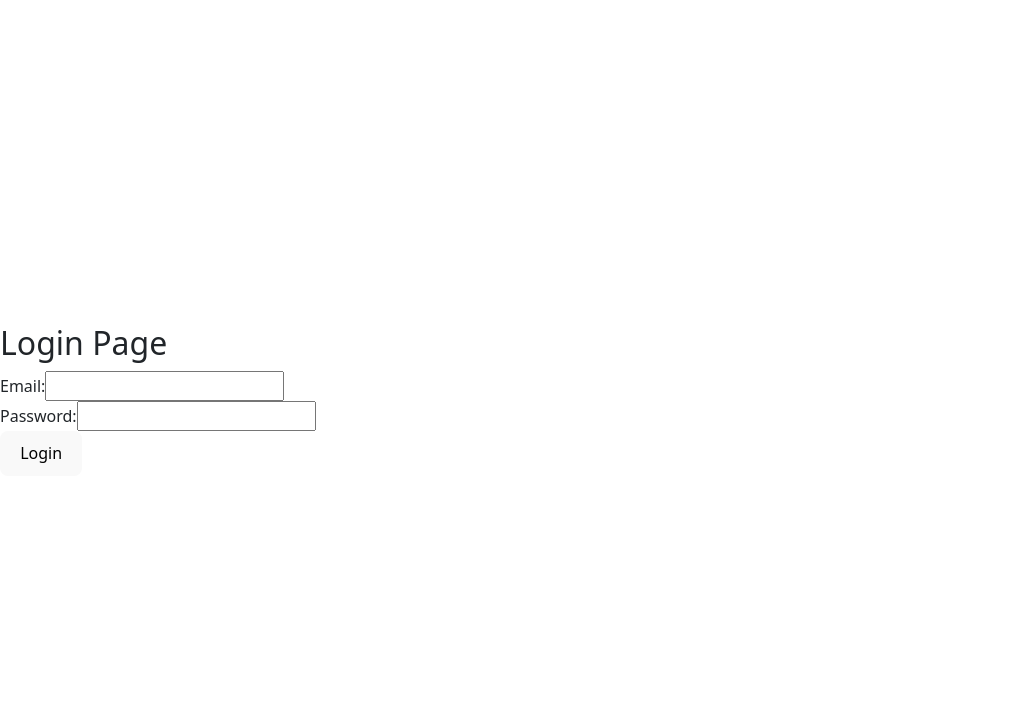
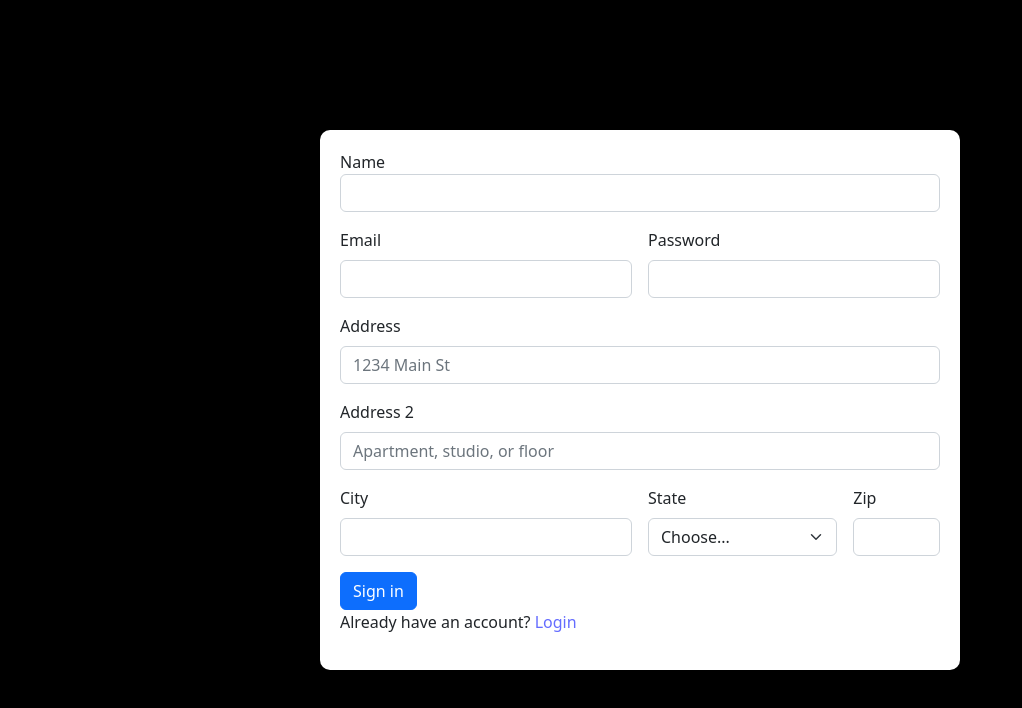
Before and after one commit to MalavyaRaval/Virtual-Events, a React (Vite) app: page /login in a window 1280 px wide. Shown: the top 708 px of the page, without its empty margins (0-1022 px from the left). Built offline with nearby package versions, Linux system fonts and the light colour scheme; the HTML template or start-up script is replaced by a standard one.

Commit message:
Router Fix

```diff
--- a/src/App.jsx
+++ b/src/App.jsx
@@ -1,16 +1,16 @@
 import React from 'react';
-import { BrowserRouter as Router, Route, Switch } from 'react-router-dom';
-import SignUp from './components/SignUp';
-import Login from './components/Login';
+import { BrowserRouter as Router, Route, Routes } from 'react-router-dom';
+import SignUp from './components/SignUp.jsx';
+import Login from './components/Login.jsx';
 
 const App = () => {
   return (
     <Router>
-      <Switch>
-        <Route path="/signup" component={SignUp} />
-        <Route path="/login" component={Login} />
-        <Route path="/" exact component={SignUp} />
-      </Switch>
+      <Routes>
+        <Route path="/signup" element={<SignUp />} />
+        <Route path="/login" element={<Login />} />
+        <Route path="/" element={<SignUp />} />
+      </Routes>
     </Router>
   );
 };
--- /dev/null
+++ b/src/CSS/Login.css
@@ -0,0 +1,19 @@
+.full-height {
+    background-color: black;
+    display: flex;
+    justify-content: center;
+    align-items: center;
+    min-height: 100vh;
+  }
+
+  .form-container {
+    max-width: 100%;
+    width: 50%;
+    background-color: white;
+    padding: 20px;
+    border-radius: 10px;
+  }
+
+  .mb-3 {
+    margin-bottom: 1rem;
+  }
--- a/src/components/Login.jsx
+++ b/src/components/Login.jsx
@@ -1,22 +1,54 @@
 import React from 'react';
+import '../CSS/SignUp.css';  // Reuse the same CSS as SignUp
 
 const Login = () => {
   return (
-    <div>
-      <h2>Login Page</h2>
-      <form>
-        <div>
-          <label htmlFor="email">Email:</label>
-          <input type="email" id="email" name="email" />
-        </div>
-        <div>
-          <label htmlFor="password">Password:</label>
-          <input type="password" id="password" name="password" />
-        </div>
-        <button type="submit">Login</button>
-      </form>
+    <div className="full-height">
+      <div className="form-container">
+        <form className='mb-3'>
+          <label htmlFor='name'>Name</label>
+          <input className="form-control mb-3" type='text' id='name' name='name' />
+        </form>
+        <form className="row g-3">
+          <div className="col-md-6">
+            <label htmlFor="inputEmail4" className="form-label">Email</label>
+            <input type="email" className="form-control" id="inputEmail4" />
+          </div>
+          <div className="col-md-6">
+            <label htmlFor="inputPassword4" className="form-label">Password</label>
+            <input type="password" className="form-control" id="inputPassword4" />
+          </div>
+          <div className="col-12">
+            <label htmlFor="inputAddress" className="form-label">Address</label>
+            <input type="text" className="form-control" id="inputAddress" placeholder="1234 Main St" />
+          </div>
+          <div className="col-12">
+            <label htmlFor="inputAddress2" className="form-label">Address 2</label>
+            <input type="text" className="form-control" id="inputAddress2" placeholder="Apartment, studio, or floor" />
+          </div>
+          <div className="col-md-6">
+            <label htmlFor="inputCity" className="form-label">City</label>
+            <input type="text" className="form-control" id="inputCity" />
+          </div>
+          <div className="col-md-4">
+            <label htmlFor="inputState" className="form-label">State</label>
+            <select id="inputState" className="form-select">
+              <option selected>Choose...</option>
+              <option>...</option>
+            </select>
+          </div>
+          <div className="col-md-2">
+            <label htmlFor="inputZip" className="form-label">Zip</label>
+            <input type="text" className="form-control" id="inputZip" />
+          </div>
+          <div className="col-12">
+            <button type="submit" className="btn btn-primary">Sign in</button>
+          </div>
+        </form>
+        <p>Already have an account? <a href="/login">Login</a></p>
+      </div>
     </div>
   );
-};
+}
 
 export default Login;
```
